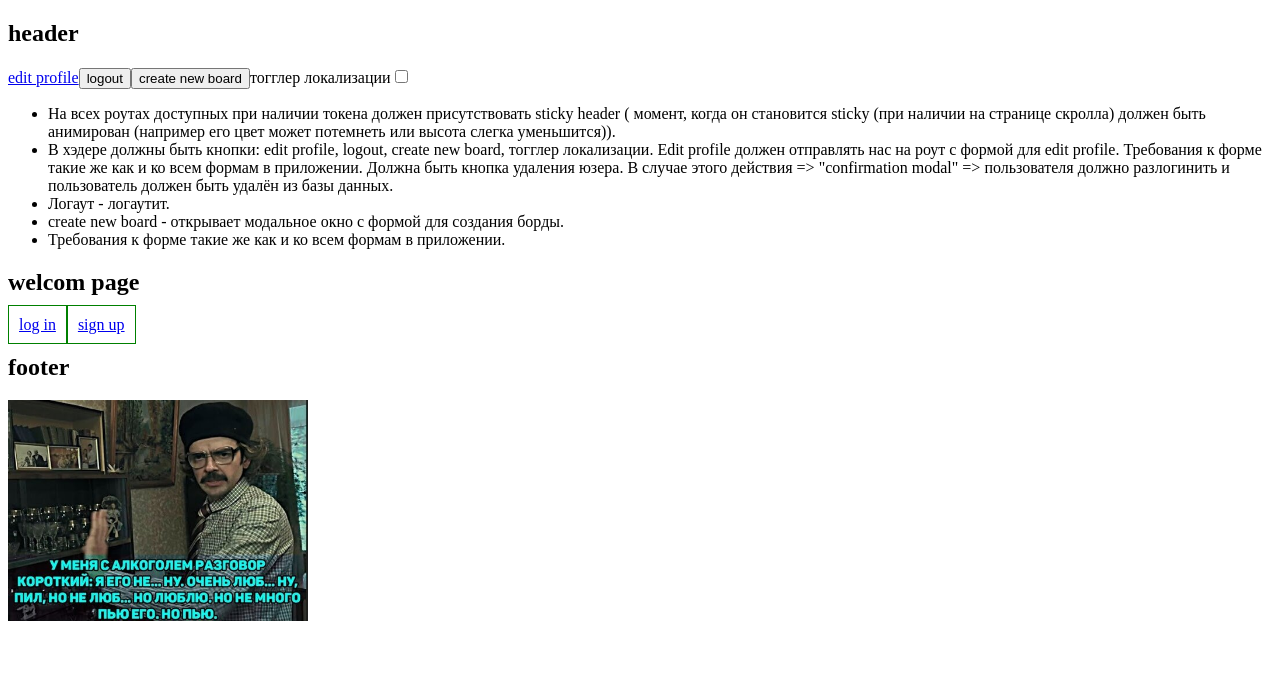
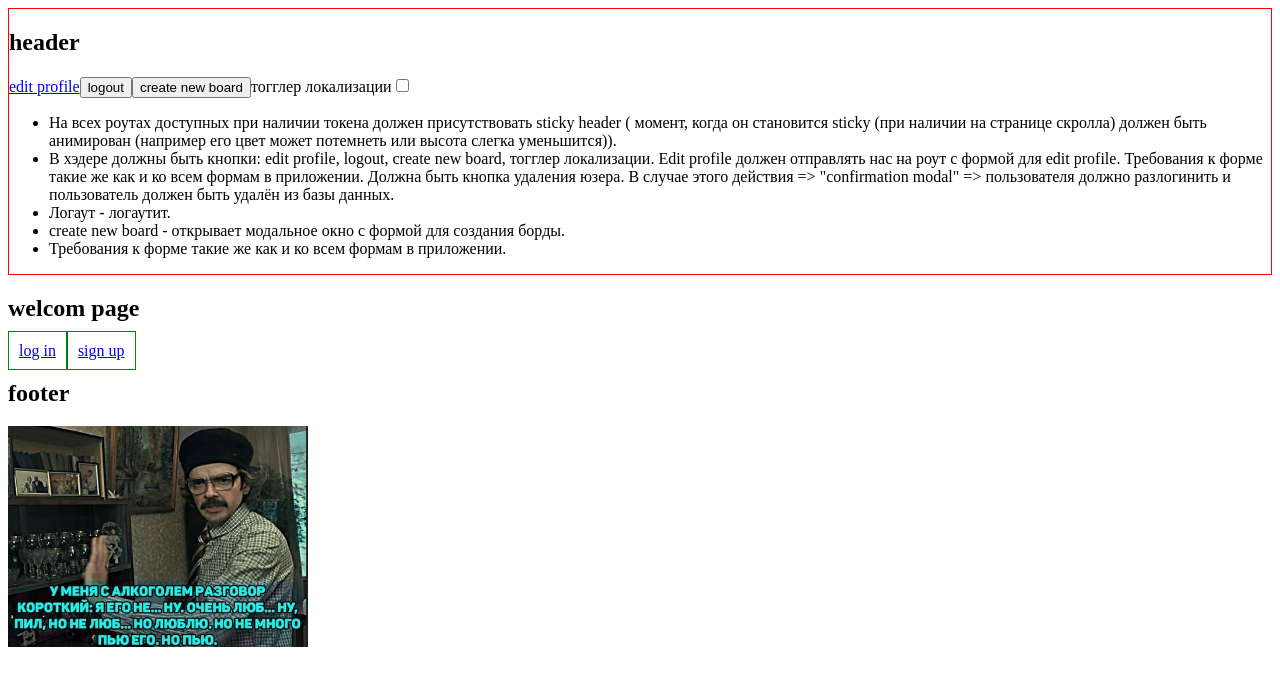
Before and after one commit to Al-Abramov/project-management-app, a React (Create React App) app: page / in a window 1280 px wide. Shown: the top 686 px of the page. Built offline with nearby package versions, Linux system fonts and the light colour scheme.

Commit message:
feat: style for header

```diff
--- /dev/null
+++ b/src/components/Header/Header.module.scss
@@ -0,0 +1,3 @@
+header {
+  border: 1px solid red;
+}
--- a/src/components/Header/Header.tsx
+++ b/src/components/Header/Header.tsx
@@ -1,10 +1,11 @@
+import styles from './Header.module.scss';
 import { Link } from 'react-router-dom';
 
 const Header = () => {
   const token = false;
 
   return (
-    <header>
+    <header className={styles.header}>
       <h2>header</h2>
       <div>
         <Link to="edit-profile">edit profile</Link>
```
